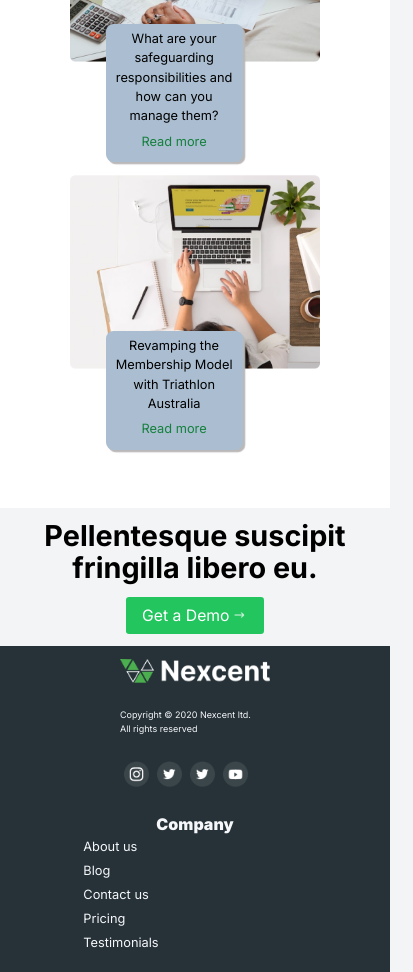
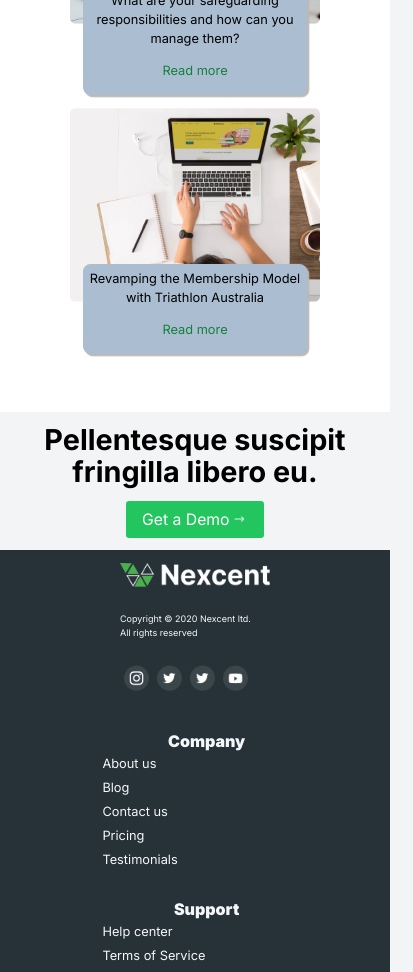
Before and after one commit to Pheyishayor001/Nexcentapp, a Next.js app: page / in a window 390 px wide. Shown: the part 4600-5572 px from the top of the page, 413 px wide, since content can reach past the window. Built offline with nearby package versions, Linux system fonts and the light colour scheme.

Commit message:
media Queries V4

```diff
--- a/src/app/globals.css
+++ b/src/app/globals.css
@@ -605,7 +605,7 @@ $bp-smallest: 31.25em; //500px / 16px */
     /* background-color: orange !important; */
   }
 
-  .nav > * {
+  /* .nav > * {
     padding: 0.15rem 0;
   }
 
@@ -623,16 +623,16 @@ $bp-smallest: 31.25em; //500px / 16px */
   }
   .images-5 {
     margin: 0 0.75rem;
-  }
+  } */
   .card {
-    margin-left: 2.75rem;
-    max-width: 55%;
+    /* margin-left: 2.75rem; */
+    /* max-width: 55%; */
   }
   .socials_2 {
-    margin: 0;
-    padding: 0;
+    /* margin: 0;
+    padding: 0; */
   }
   .socials_2 > * {
-    padding: 1rem 1rem;
+    /* padding: 1rem 1rem; */
   }
 }
```
